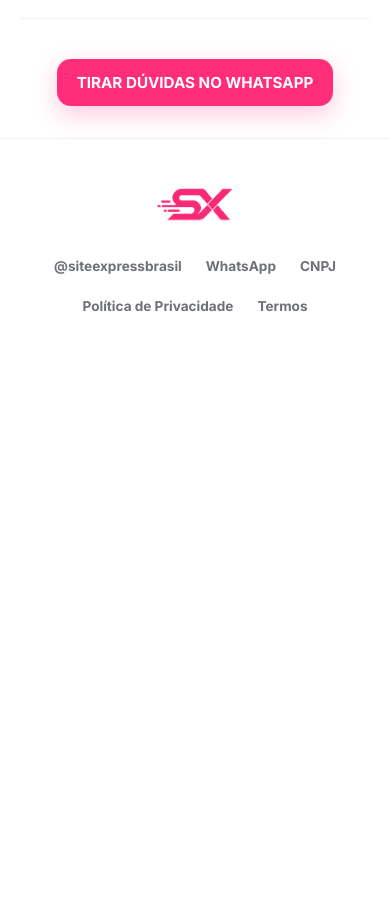
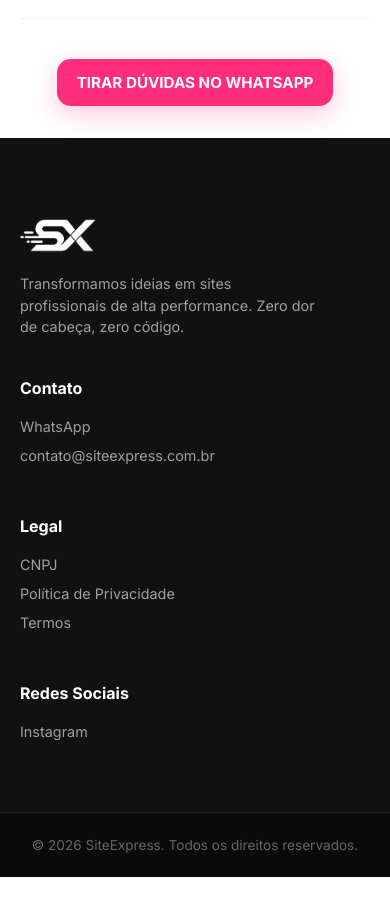
Before and after one commit to t0non/siteexpressbrasil, a Next.js app: page / in a window 390 px wide. Shown: the part 7260-8176 px from the top of the page. Before the commit the page ends 7702 px from the top, so only its background shows below. Built offline with nearby package versions, Linux system fonts and the light colour scheme.

Commit message:
Redesign completo do footer para aumentar autoridade

```diff
--- a/src/app/page.module.css
+++ b/src/app/page.module.css
@@ -794,26 +794,64 @@
 
 /* FOOTER */
 .footer {
-  background-color: var(--color-white);
-  padding: var(--space-lg) 0;
-  border-top: 1px solid rgba(0,0,0,0.05);
+  background-color: #111111;
+  color: #fff;
+  padding: 80px 0 0 0;
 }
 
 .footerContainer {
   display: flex;
   justify-content: space-between;
-  align-items: center;
+  align-items: flex-start;
+  flex-wrap: wrap;
+  gap: 40px;
+  padding-bottom: 60px;
 }
 
-.footerLinks {
+.footerBrand {
+  max-width: 300px;
+}
+
+.footerBio {
+  margin-top: 16px;
+  font-size: 0.9rem;
+  color: #a0a0a0;
+  line-height: 1.5;
+}
+
+.footerGrid {
   display: flex;
-  gap: var(--space-sm);
-  font-size: var(--text-xs);
+  gap: 60px;
+  flex-wrap: wrap;
+}
+
+.footerCol h4 {
+  font-size: 1rem;
+  margin-bottom: 20px;
   font-weight: 700;
-  color: var(--color-gray);
+  color: #fff;
 }
-.footerLinks a:hover {
+
+.footerCol a {
+  display: block;
+  color: #a0a0a0;
+  font-size: 0.9rem;
+  margin-bottom: 12px;
+  text-decoration: none;
+  transition: color 0.2s;
+}
+
+.footerCol a:hover {
   color: var(--color-magenta);
+}
+
+.footerBottom {
+  background-color: #0a0a0a;
+  padding: 24px 0;
+  text-align: center;
+  font-size: 0.85rem;
+  color: #666;
+  border-top: 1px solid #222;
 }
 
 /* STICKY CTA */
@@ -1095,3 +1133,15 @@
     font-size: 0.95rem;
   }
 }
+
+@media (max-width: 768px) {
+  .footerContainer {
+    flex-direction: column;
+    gap: 40px;
+  }
+  .footerGrid {
+    flex-direction: column;
+    gap: 40px;
+    width: 100%;
+  }
+}
--- a/src/app/page.tsx
+++ b/src/app/page.tsx
@@ -396,15 +396,32 @@
       {/* FOOTER */}
       <footer className={styles.footer}>
         <div className={`container ${styles.footerContainer}`}>
-          <div className={styles.logo}>
-            <img src="/logo_siteexpress.png?v=2" alt="SiteExpress Logo" width="120" height="28" className={styles.logoImage} />
+          <div className={styles.footerBrand}>
+            <img src="/logo_siteexpress.png?v=2" alt="SiteExpress Logo" width="160" height="37" className={styles.logoImage} style={{ filter: 'brightness(0) invert(1)' }} />
+            <p className={styles.footerBio}>{t.footerBio}</p>
           </div>
-          <div className={styles.footerLinks}>
-            <a href="https://instagram.com/siteexpressbrasil" target="_blank" rel="noopener noreferrer">{t.footerInstagram}</a>
-            <a href="#">{t.footerWhatsapp}</a>
-            <a href="#">{t.footerCnpj}</a>
-            <a href="#">{t.footerPrivacy}</a>
-            <a href="#">{t.footerTerms}</a>
+
+          <div className={styles.footerGrid}>
+            <div className={styles.footerCol}>
+              <h4>{t.footerContactTitle}</h4>
+              <a href="#">{t.footerWhatsapp}</a>
+              <a href="#">{t.footerEmail}</a>
+            </div>
+            <div className={styles.footerCol}>
+              <h4>{t.footerLegalTitle}</h4>
+              <a href="#">{t.footerCnpj}</a>
+              <a href="#">{t.footerPrivacy}</a>
+              <a href="#">{t.footerTerms}</a>
+            </div>
+            <div className={styles.footerCol}>
+              <h4>{t.footerSocialTitle}</h4>
+              <a href="https://instagram.com/siteexpressbrasil" target="_blank" rel="noopener noreferrer">{t.footerInstagram}</a>
+            </div>
+          </div>
+        </div>
+        <div className={styles.footerBottom}>
+          <div className="container">
+            <p>{t.footerCopyright}</p>
           </div>
         </div>
       </footer>
--- a/src/app/translations.ts
+++ b/src/app/translations.ts
@@ -76,7 +76,13 @@
     faqQ4: "Posso pedir alterações?",
     faqA4: "Sim. Após receber a primeira prévia, fazemos os ajustes combinados dentro do escopo antes da publicação.",
     ctaFaq: "TIRAR DÚVIDAS NO WHATSAPP",
-    footerInstagram: "@siteexpressbrasil",
+    footerBio: "Transformamos ideias em sites profissionais de alta performance. Zero dor de cabeça, zero código.",
+    footerContactTitle: "Contato",
+    footerEmail: "contato@siteexpress.com.br",
+    footerLegalTitle: "Legal",
+    footerSocialTitle: "Redes Sociais",
+    footerCopyright: "© 2026 SiteExpress. Todos os direitos reservados.",
+    footerInstagram: "Instagram",
     footerWhatsapp: "WhatsApp",
     footerCnpj: "CNPJ",
     footerPrivacy: "Política de Privacidade",
@@ -165,7 +171,13 @@
     faqQ4: "Can I request changes?",
     faqA4: "Yes. After receiving the first preview, we make the agreed adjustments within the scope before publishing.",
     ctaFaq: "ASK QUESTIONS ON WHATSAPP",
-    footerInstagram: "@siteexpressbrasil",
+    footerBio: "We turn ideas into high-performance professional websites. Zero headaches, zero coding.",
+    footerContactTitle: "Contact",
+    footerEmail: "contact@siteexpress.com.br",
+    footerLegalTitle: "Legal",
+    footerSocialTitle: "Social Media",
+    footerCopyright: "© 2026 SiteExpress. All rights reserved.",
+    footerInstagram: "Instagram",
     footerWhatsapp: "WhatsApp",
     footerCnpj: "CNPJ",
     footerPrivacy: "Privacy Policy",
```
Also changed, not shown: 1 other file (tests, documents, lock files or other folders).
